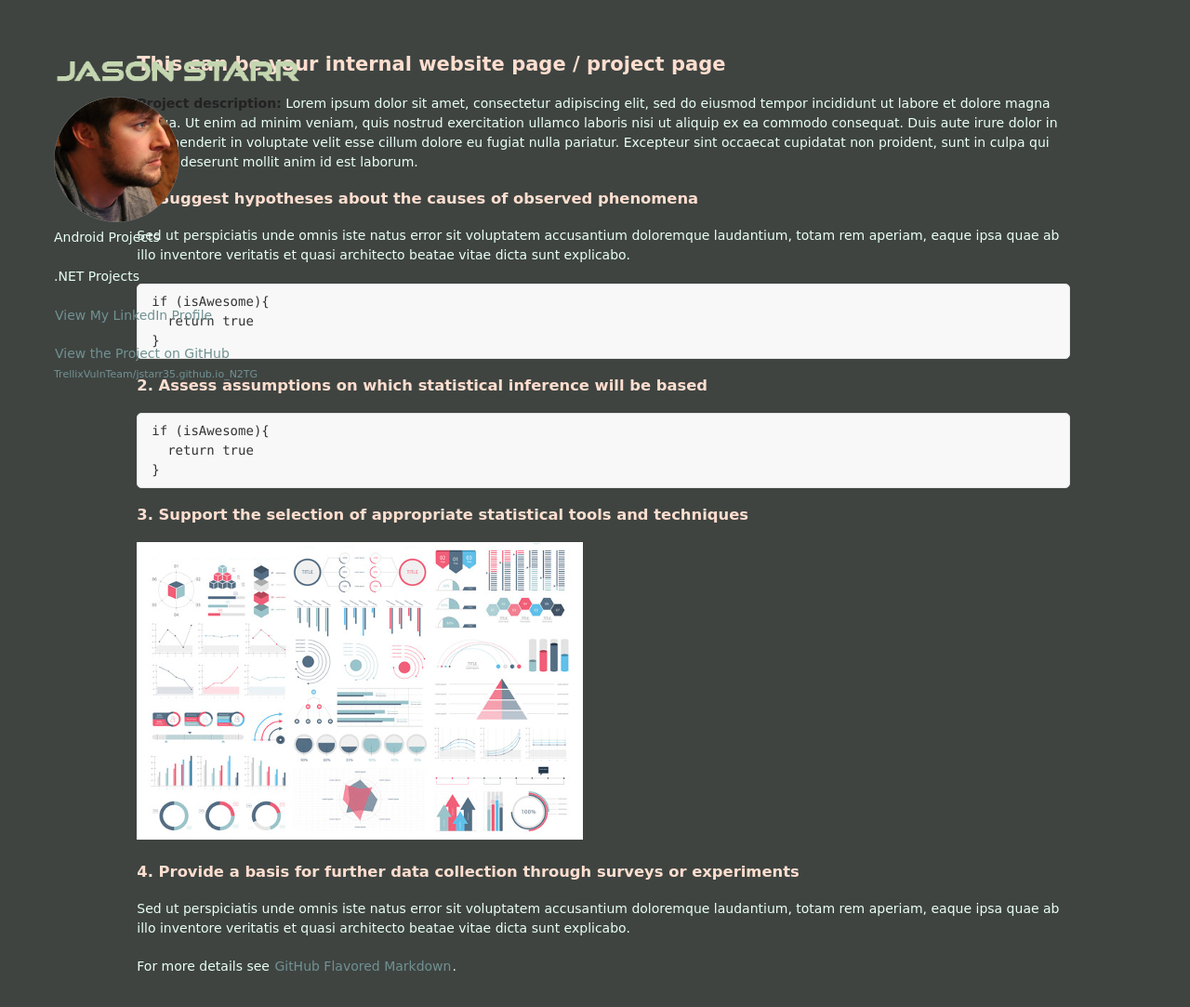
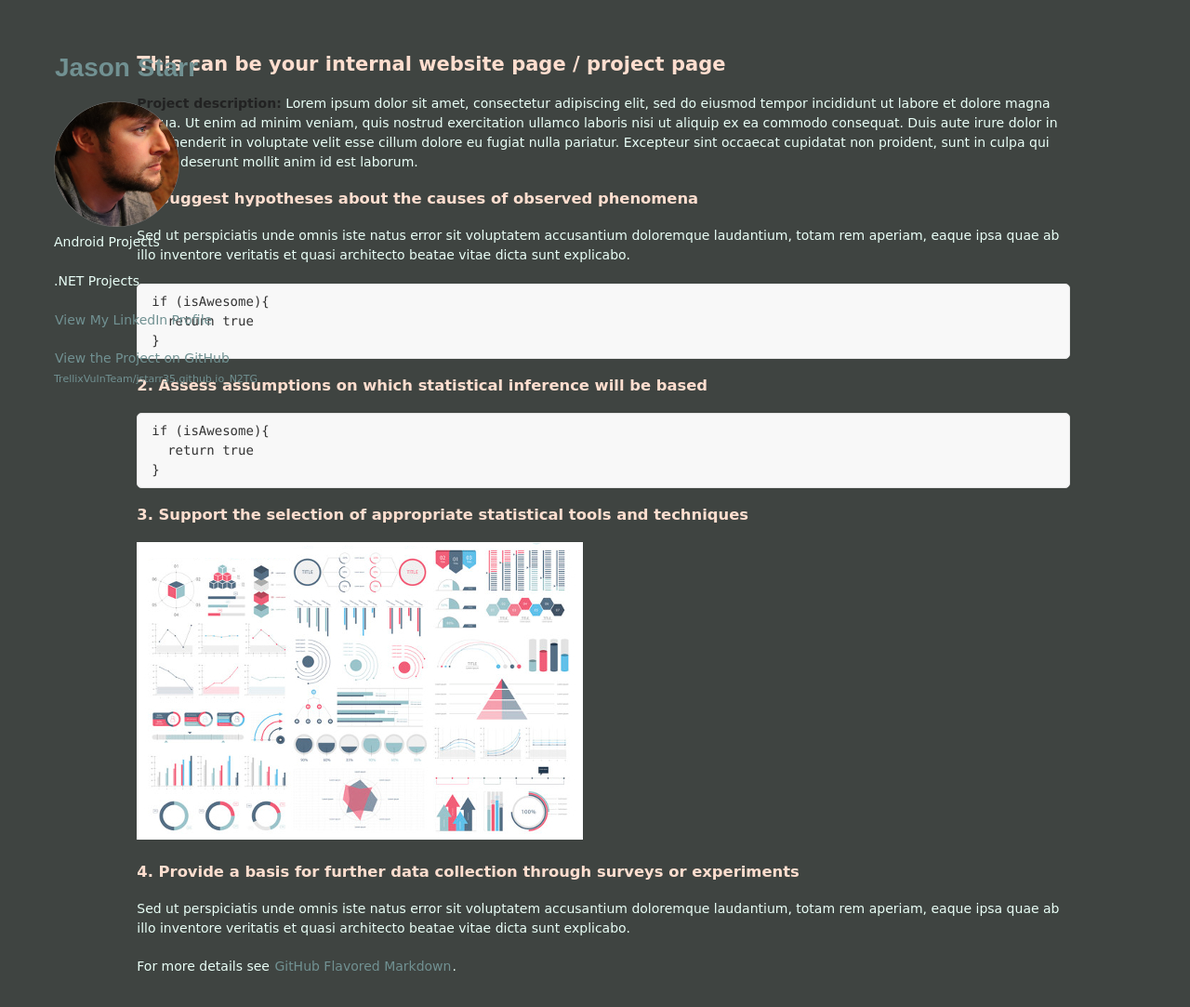
Before and after one commit to TrellixVulnTeam/jstarr35.github.io_N2TG, a Jekyll site: the page built from sample_page.md, in a window 1280 px wide and 1128 px high. Shown: the top 1083 px of the window at 93% size. Built offline with Jekyll 4.4.1, drawn with Linux system fonts in a browser that asks for light colours; some web fonts are replaced; our own code applies the rules of GitHub Pages for plain Markdown files.

Commit message:
Update default.html

```diff
--- a/_layouts/default.html
+++ b/_layouts/default.html
@@ -18,8 +18,8 @@
 
       <div class="container">
         <header>
-           <!--  <h1 class="level"><a href="{{ "/" | absolute_url }}">{{ site.name_heading | default: site.github.repository_name }}</a></h1> -->
-          <img src="{{site.name_heading | relative_url}}" alt="Logo" />
+          <h1 class="level"><a href="{{ "/" | absolute_url }}">{{ site.title | default: site.github.repository_name }}</a></h1>
+
 
         {% if site.logo %}
           <img class="logo" src="{{site.logo | relative_url}}" alt="Logo" />
```
